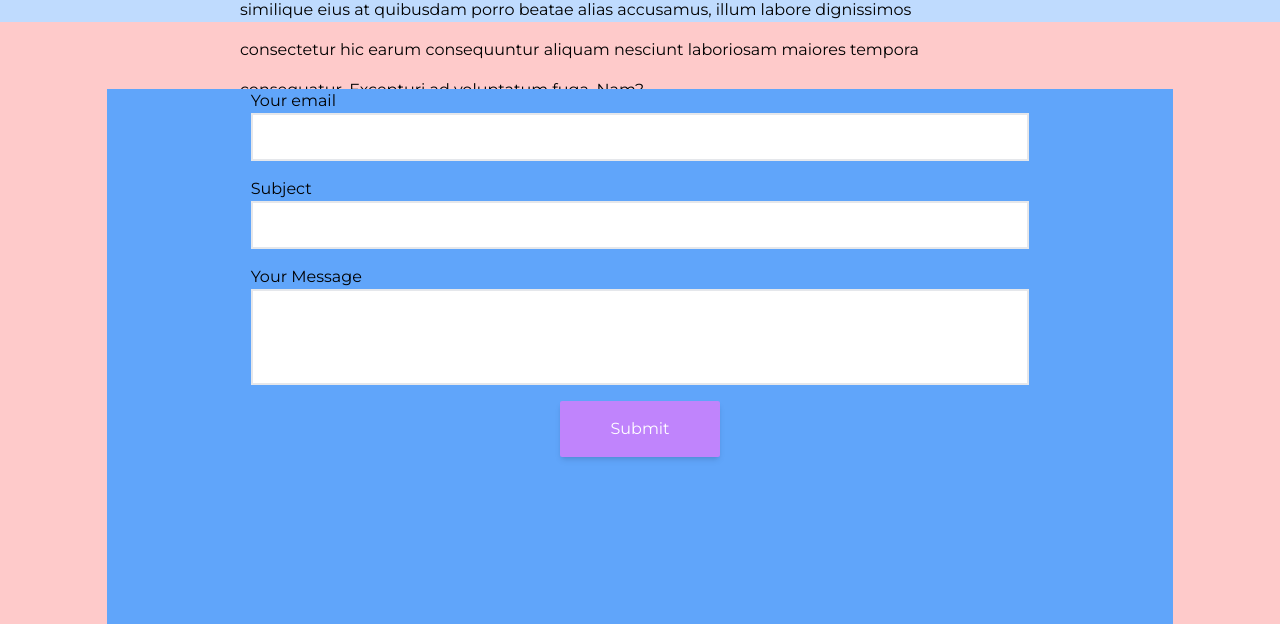
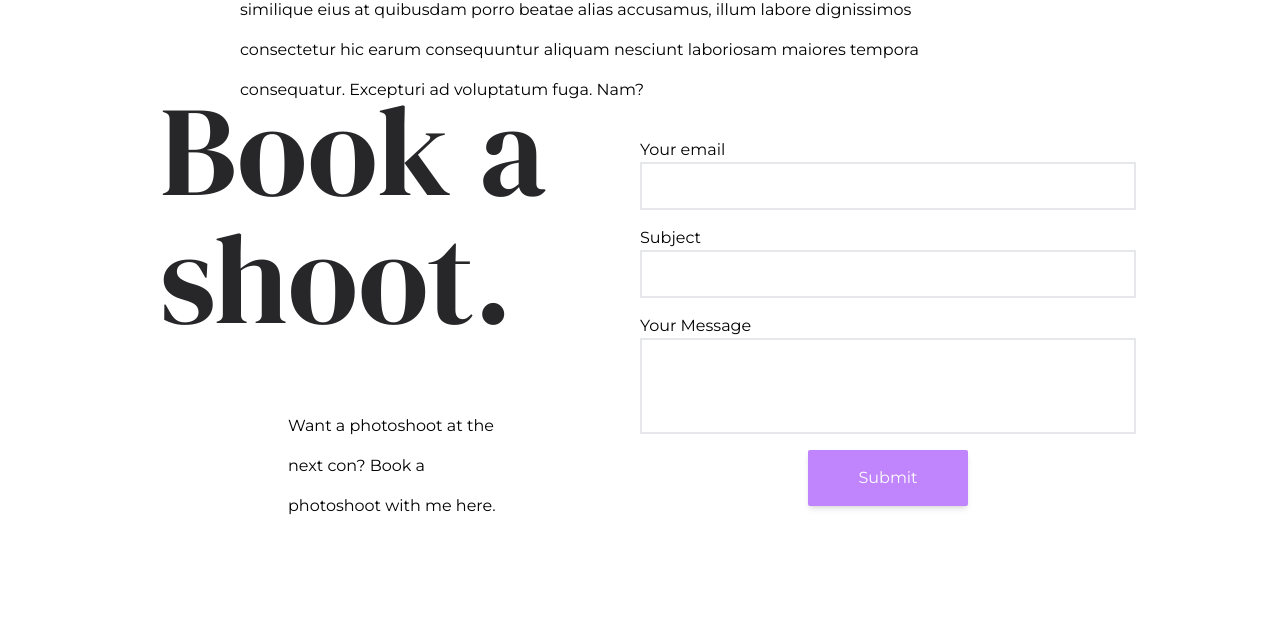
Before and after one commit to alexjachna/chell-creates, a React (Vite) app: page /events in a window 1280 px wide. Shown: the part 778-1402 px from the top of the page. Built offline with nearby package versions, Linux system fonts and the light colour scheme.

Commit message:
updated events text

```diff
--- a/src/pages/Events.jsx
+++ b/src/pages/Events.jsx
@@ -44,7 +44,7 @@ export default function Events({
         ></motion.div>
       )}
 
-      <div className="w-full h-screen bg-blue-200">
+      <div className="w-full h-screen ">
         <motion.div
           initial={{ opacity: 0 }}
           animate={{ opacity: 1, transition: { duration: 1, delay: 0.5 } }}
@@ -65,7 +65,7 @@ export default function Events({
               initial={{ opacity: 0 }}
               animate={{ opacity: 1 }}
               transition={{ duration: 1, delay: 0.25 }}
-              className="bg-red-200 w-48 h-96"
+              className="w-48 h-96"
             >
               <img src={p1} alt="" className="w-full h-full object-cover" />
             </motion.div>
@@ -73,7 +73,7 @@ export default function Events({
               initial={{ opacity: 0 }}
               animate={{ opacity: 1 }}
               transition={{ duration: 1, delay: 0.5 }}
-              className="bg-red-200 w-48 h-96"
+              className="w-48 h-96"
             >
               <img src={p2} alt="" className="w-full h-full object-cover" />
             </motion.div>
@@ -81,7 +81,7 @@ export default function Events({
               initial={{ opacity: 0 }}
               animate={{ opacity: 1 }}
               transition={{ duration: 1, delay: 0.75 }}
-              className="bg-red-200 w-48 h-96 hidden lg:block"
+              className="w-48 h-96 hidden lg:block"
             >
               <img src={p3} alt="" className="w-full h-full object-cover" />
             </motion.div>
@@ -89,7 +89,7 @@ export default function Events({
               initial={{ opacity: 0 }}
               animate={{ opacity: 1 }}
               transition={{ duration: 1, delay: 1 }}
-              className="bg-red-200 w-48 h-96 hidden lg:block"
+              className="w-48 h-96 hidden lg:block"
             >
               <img src={p4} alt="" className="w-full h-full object-cover" />
             </motion.div>
@@ -105,9 +105,18 @@ export default function Events({
           </p>
         </motion.div>
       </div>
-      <div className="w-full h-screen flex justify-center items-center bg-red-200">
-        <div className="w-5/6 h-5/6 bg-blue-400">
-          <form className="px-36 w-full flex flex-col gap-4 justify-center items-center">
+
+      <div className="w-full h-fit px-36 pt-12 pb-36 flex justify-center items-center">
+        <div className="w-1/2 h-5/6 flex flex-col justify-center ">
+          <p className="text-zinc-800 font-dmSerif text-7xl lg:text-9xl p-4">
+            Book a shoot.
+          </p>
+          <p className="px-36 py-12 leading-10">
+            Want a photoshoot at the next con? Book a photoshoot with me here.
+          </p>
+        </div>
+        <div className="w-1/2 h-5/6  flex justify-center">
+          <form className="w-full flex flex-col gap-4 justify-center items-center">
             <div className="flex flex-col w-full">
               <label htmlFor="email">Your email</label>
               <input
```
